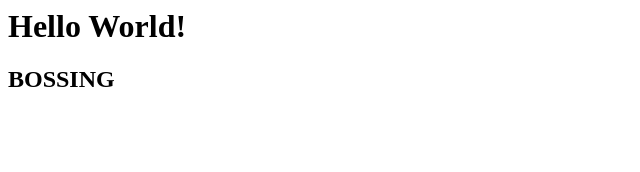
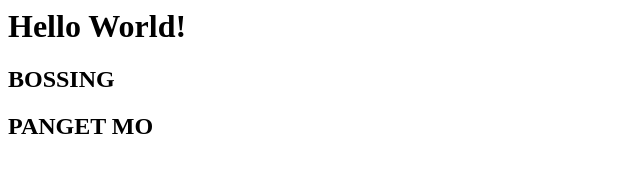
Before and after one commit to sephjo123/jmb, a plain HTML site: page index.html in a window 1280 px wide. Shown: the whole page, without its empty margins (0-640 px from the left). Drawn offline with Linux system fonts and the light colour scheme.

Commit message:
Update index.html

```diff
--- a/index.html
+++ b/index.html
@@ -1,2 +1,3 @@
 <h1>Hello World!</h1>
 <strong><h2>BOSSING</h2></strong>
+<h2>PANGET MO</h2>
```
